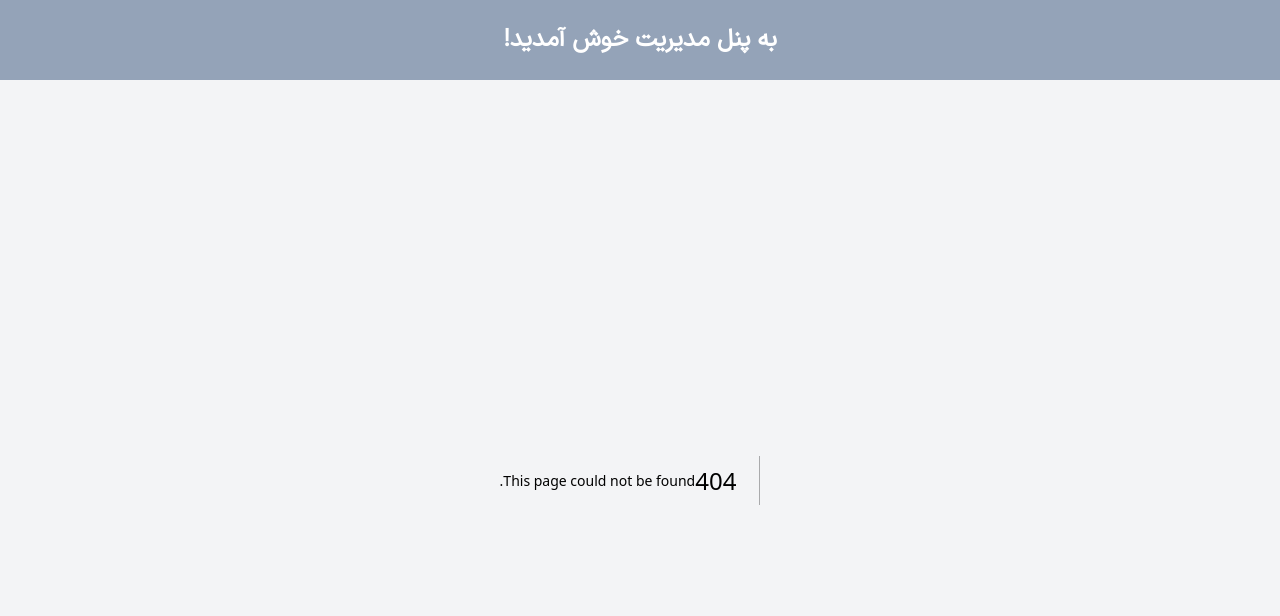
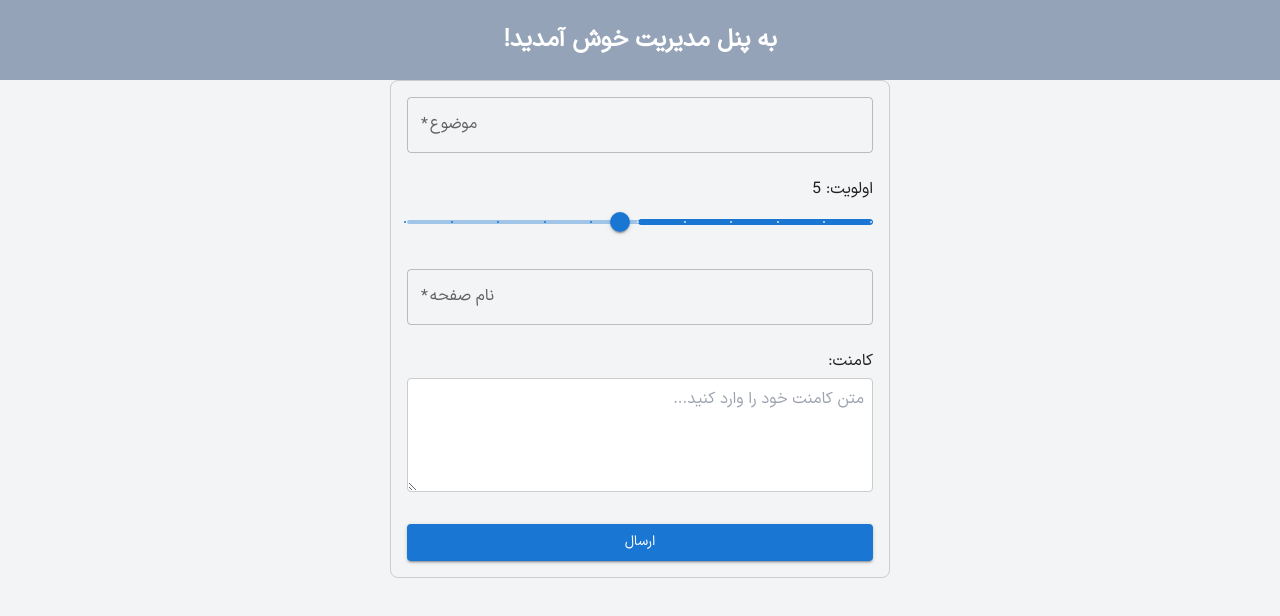
Before and after one commit to amiryar6391/task, a Next.js app: page /form in a window 1280 px wide. Before the commit this address had no page. Shown: the top 616 px of the page. Built offline with nearby package versions, Linux system fonts and the light colour scheme.

Commit message:
add form page

```diff
--- /dev/null
+++ b/app/form/page.js
@@ -0,0 +1,112 @@
+"use client";
+
+import React, { useState } from "react";
+import {
+  Box,
+  TextField,
+  Typography,
+  Slider,
+  Button,
+  TextareaAutosize,
+} from "@mui/material";
+
+export default function FeedbackForm() {
+  const [formData, setFormData] = useState({
+    subject: "",
+    priority: 5,
+    pageName: "",
+    comment: "",
+  });
+
+  const handleChange = (e) => {
+    const { name, value } = e.target;
+    setFormData({ ...formData, [name]: value });
+  };
+
+  const handleSliderChange = (e, value) => {
+    setFormData({ ...formData, priority: value });
+  };
+
+  const handleSubmit = (e) => {
+    e.preventDefault();
+    console.log("Form Data:", formData);
+    // ارسال داده‌ها به سرور یا انجام عملیات دیگر
+  };
+
+  return (
+    <Box
+      component="form"
+      onSubmit={handleSubmit}
+      sx={{
+        maxWidth: "500px",
+        margin: "0 auto",
+        padding: "16px",
+        display: "flex",
+        flexDirection: "column",
+        gap: 3,
+        border: "1px solid #ccc",
+        borderRadius: "8px",
+      }}
+    >
+      {/* TextField for Subject */}
+      <TextField
+        label="موضوع"
+        name="subject"
+        variant="outlined"
+        fullWidth
+        value={formData.subject}
+        onChange={handleChange}
+        required
+      />
+
+      {/* Slider for Priority */}
+      <Box>
+        <Typography gutterBottom>اولویت: {formData.priority}</Typography>
+        <Slider
+          value={formData.priority}
+          onChange={handleSliderChange}
+          step={1}
+          marks
+          min={0}
+          max={10}
+          valueLabelDisplay="auto"
+        />
+      </Box>
+
+      {/* TextField for Page Name */}
+      <TextField
+        label="نام صفحه"
+        name="pageName"
+        variant="outlined"
+        fullWidth
+        value={formData.pageName}
+        onChange={handleChange}
+        required
+      />
+
+      {/* Textarea for Comments */}
+      <Box>
+        <Typography gutterBottom>کامنت:</Typography>
+        <TextareaAutosize
+          minRows={4}
+          name="comment"
+          placeholder="متن کامنت خود را وارد کنید..."
+          style={{
+            width: "100%",
+            padding: "8px",
+            fontSize: "16px",
+            border: "1px solid #ccc",
+            borderRadius: "4px",
+          }}
+          value={formData.comment}
+          onChange={handleChange}
+        />
+      </Box>
+
+      {/* Submit Button */}
+      <Button type="submit" variant="contained" color="primary">
+        ارسال
+      </Button>
+    </Box>
+  );
+}
```
